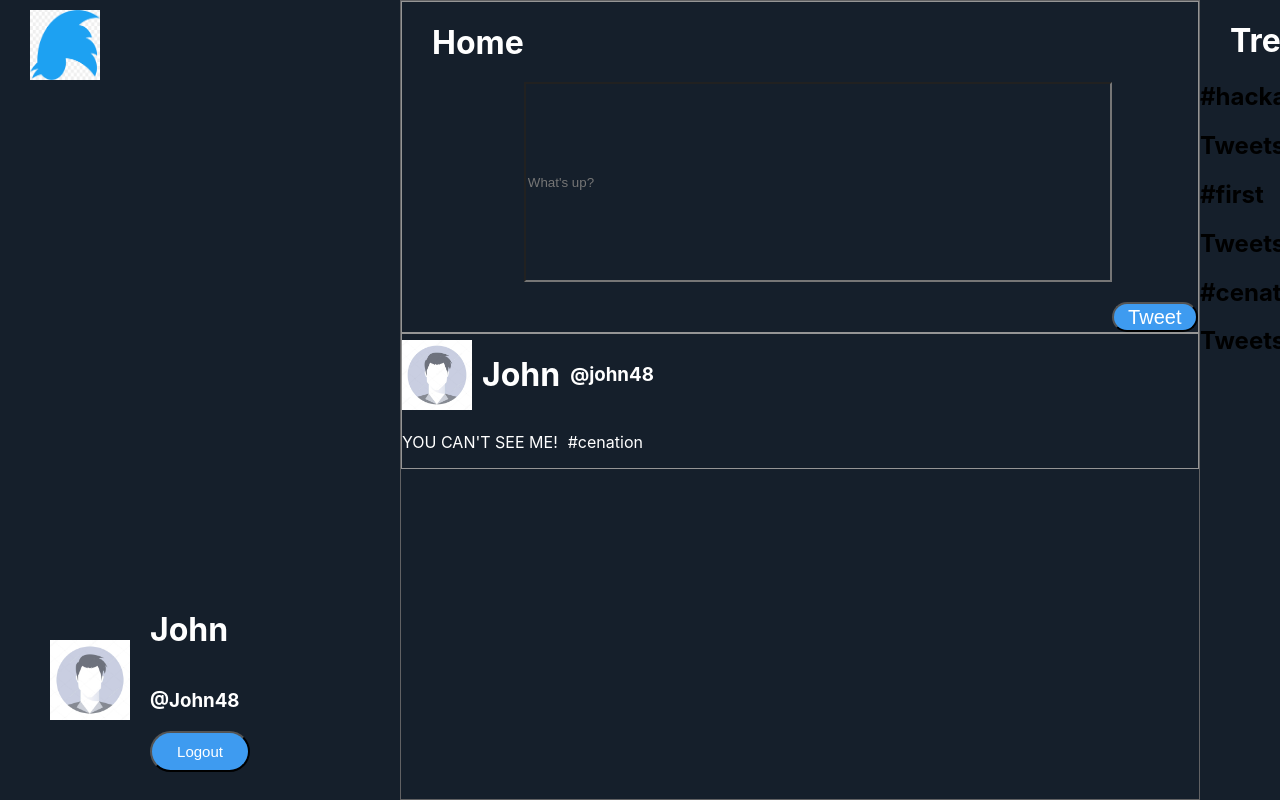
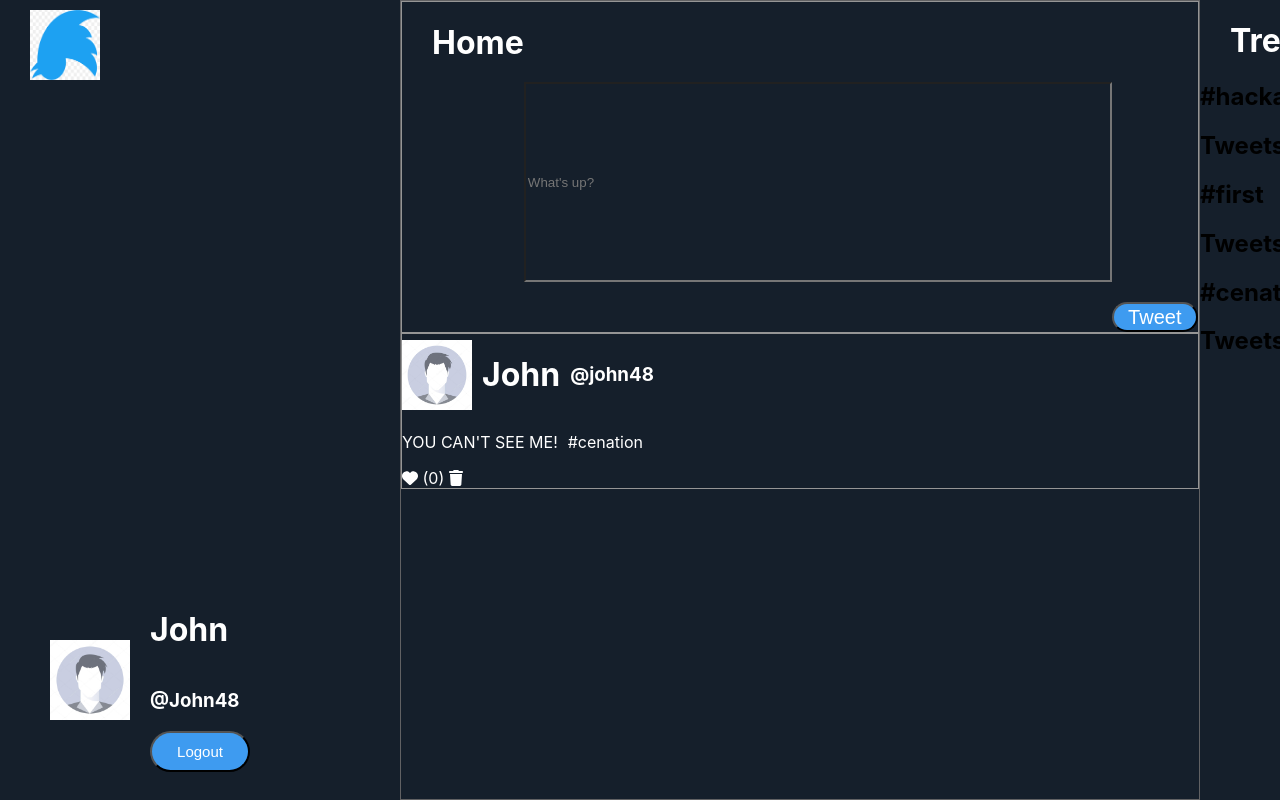
Before and after one commit to AKB917/Hackatweet-Frontend, a Next.js app: page /mainWall in a window 1280 px wide. Shown: the top 800 px of the page. Built offline with nearby package versions, Linux system fonts and the light colour scheme.

Commit message:
save part2

```diff
--- a/components/Tweet.js
+++ b/components/Tweet.js
@@ -1,8 +1,31 @@
 import styles from '../styles/tweet.module.css';
 import Image from 'next/image'
+import { FontAwesomeIcon } from '@fortawesome/react-fontawesome';
+import { faHeart, faTrash} from '@fortawesome/free-solid-svg-icons';
+import { useState } from 'react';
 
 
 function Tweet() {
+
+  const [liked, setLiked] = useState(false);
+  const [likeCount, setLikeCount] = useState(0);
+
+
+  const handlelike = () => {
+    setLiked(!liked);
+    if (!liked) {
+      setLikeCount(likeCount + 1);
+    } else {
+      setLikeCount(likeCount - 1);
+    }
+  };
+
+  let iconHeart = {};
+  if (liked) {
+    iconHeart = { "color": "#e74c3c" };
+  }
+
+
 
   return (
     <div className={styles.main}>
@@ -17,9 +40,10 @@ function Tweet() {
             <p> YOU CAN'T SEE ME! </p>
             <p> #cenation </p>
         </div>
+
         <div>
-
-
+        <span onClick={handlelike} className={styles.like}> <FontAwesomeIcon icon={faHeart} style={iconHeart} /> ({likeCount}) </span>
+        <span className={styles.trash}><FontAwesomeIcon icon={faTrash} /></span>
         </div>
 
     </div>
```
Also changed, not shown: package.json (+5 -2 lines), 2 other files (tests, documents, lock files or other folders).
